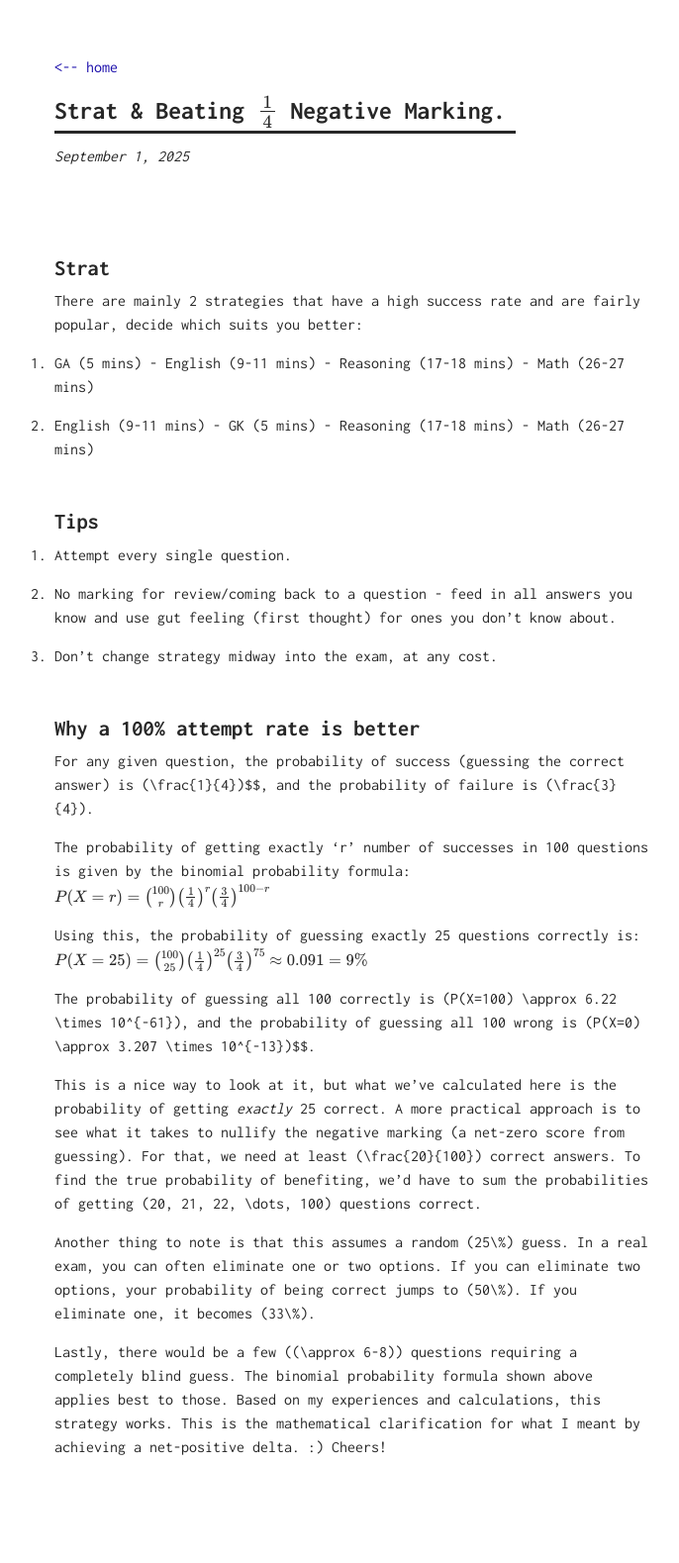
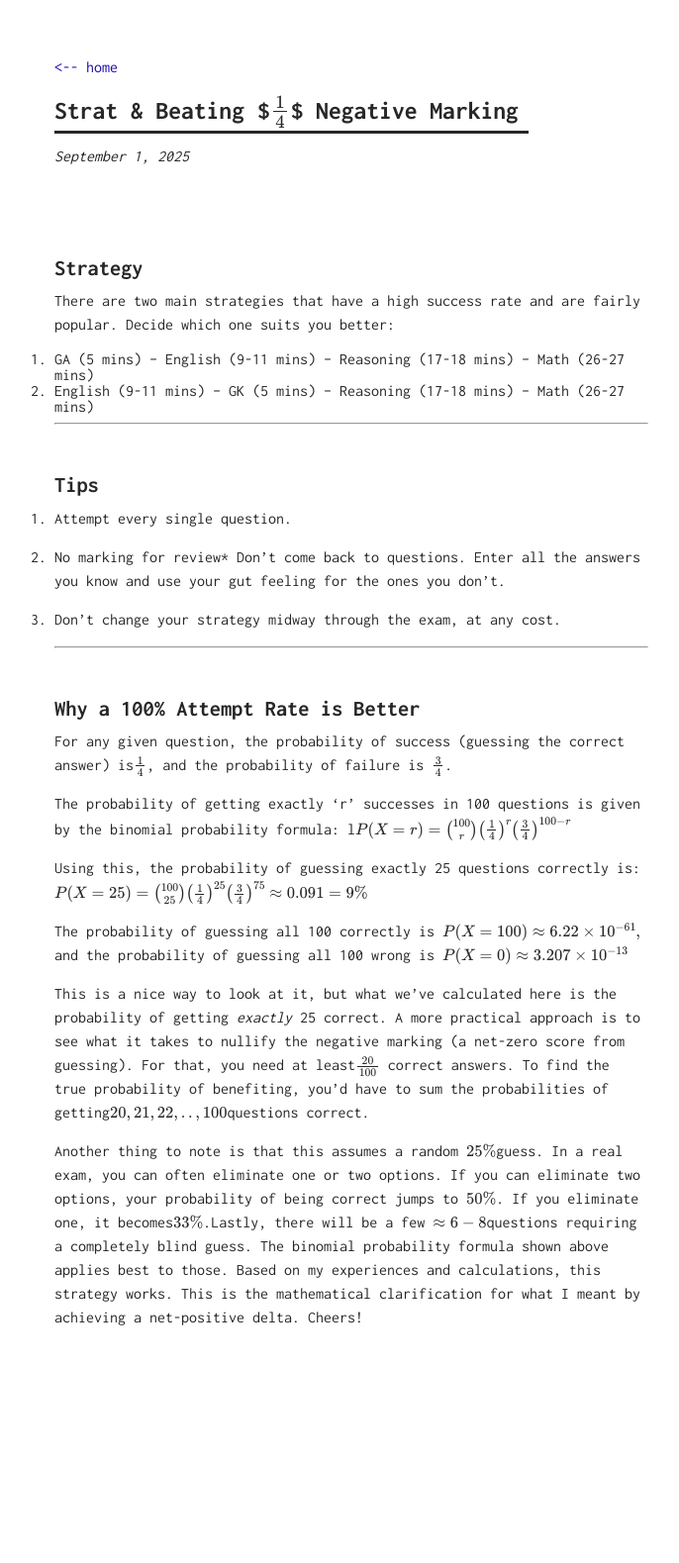
Before and after one commit to l19ux/l19ux.github.io, a Jekyll site: the page built from _posts/2025-09-01-maths-behind-one-fourth-negative-marking.md, in a window 1280 px wide. Shown: the whole page at 99% size, without its empty margins (285-971 px from the left). Built offline with Jekyll 4.4.1, drawn with Linux system fonts in a browser that asks for light colours; after the commit the page ends 1448 px from its top, so only the background shows below that.

Commit message:
Update 2025-09-01-maths-behind-one-fourth-negative-marking.md

```diff
--- a/_posts/2025-09-01-maths-behind-one-fourth-negative-marking.md
+++ b/_posts/2025-09-01-maths-behind-one-fourth-negative-marking.md
@@ -1,36 +1,42 @@
 ---
 layout: post
-title: Strat & Beating \(\frac{1}{4}\) Negative Marking.
+title: Strat & Beating $\(\frac{1}{4}\)$ Negative Marking
 ---
 
-# Strat
-There are mainly 2 strategies that have a high success rate and are fairly popular, decide which suits you better:
+# Strategy
 
-1. GA (5 mins) - English (9-11 mins) - Reasoning (17-18 mins) - Math (26-27 mins)
+There are two main strategies that have a high success rate and are fairly popular. Decide which one suits you better:
 
-2. English (9-11 mins) - GK (5 mins) - Reasoning (17-18 mins) - Math (26-27 mins)
+1.  <small>GA (5 mins) – English (9-11 mins) – Reasoning (17-18 mins) – Math (26-27 mins)</small>
+2.  <small>English (9-11 mins) – GK (5 mins) – Reasoning (17-18 mins) – Math (26-27 mins)</small>
+
+---
 
 # Tips
-1. Attempt every single question.
 
-2. No marking for review/coming back to a question - feed in all answers you know and use gut feeling (first thought) for ones you don't know about.
+1.  Attempt every single question.
 
-3. Don't change strategy midway into the exam, at any cost.
+2.  No marking for review* Don't come back to questions. Enter all the answers you know and use your gut feeling for the ones you don't.
 
-# Why a 100% attempt rate is better
+3.  Don't change your strategy midway through the exam, at any cost.
 
-For any given question, the probability of success (guessing the correct answer) is \(\frac{1}{4}\)$$, and the probability of failure is \(\frac{3}{4}\).
+---
 
-The probability of getting exactly 'r' number of successes in 100 questions is given by the binomial probability formula:
-$$P(X=r) = \binom{100}{r} \left(\frac{1}{4}\right)^r \left(\frac{3}{4}\right)^{100-r}$$
+# Why a 100% Attempt Rate is Better
+
+For any given question, the probability of success (guessing the correct answer) is<small>$$\frac{1}{4}$$</small>, and the probability of failure is<small> $$\frac{3}{4}$$</small>.
+
+The probability of getting exactly 'r' successes in 100 questions is given by the binomial probability formula:
+<small>l$$P(X=r) = \binom{100}{r} \left(\frac{1}{4}\right)^r \left(\frac{3}{4}\right)^{100-r}$$</small>
 
 Using this, the probability of guessing exactly 25 questions correctly is:
-$$P(X=25) = \binom{100}{25} \left(\frac{1}{4}\right)^{25} \left(\frac{3}{4}\right)^{75} \approx 0.091 = 9\%$$
+<small>$$P(X=25) = \binom{100}{25} \left(\frac{1}{4}\right)^{25} \left(\frac{3}{4}\right)^{75} \approx 0.091 = 9\%$$</small>
 
-The probability of guessing all 100 correctly is \(P(X=100) \approx 6.22 \times 10^{-61}\), and the probability of guessing all 100 wrong is \(P(X=0) \approx 3.207 \times 10^{-13}\)$$.
+The probability of guessing all 100 correctly is
+<small>$$P(X=100) \approx 6.22 \times 10^{-61},$$</small>
+ and the probability of guessing all 100 wrong is
+<small>$$P(X=0) \approx 3.207 \times 10^{-13}$$</small>
 
-This is a nice way to look at it, but what we've calculated here is the probability of getting *exactly* 25 correct. A more practical approach is to see what it takes to nullify the negative marking (a net-zero score from guessing). For that, we need at least \(\frac{20}{100}\) correct answers. To find the true probability of benefiting, we'd have to sum the probabilities of getting \(20, 21, 22, \dots, 100\) questions correct.
+This is a nice way to look at it, but what we've calculated here is the probability of getting *exactly* 25 correct. A more practical approach is to see what it takes to nullify the negative marking (a net-zero score from guessing). For that, you need at least<small>$$\frac{20}{100}$$</small> correct answers. To find the true probability of benefiting, you'd have to sum the probabilities of getting<small>$$20, 21, 22,..,100$$</small>questions correct.
 
-Another thing to note is that this assumes a random \(25\%\) guess. In a real exam, you can often eliminate one or two options. If you can eliminate two options, your probability of being correct jumps to \(50\%\). If you eliminate one, it becomes \(33\%\).
-
-Lastly, there would be a few (\(\approx 6-8\)) questions requiring a completely blind guess. The binomial probability formula shown above applies best to those. Based on my experiences and calculations, this strategy works. This is the mathematical clarification for what I meant by achieving a net-positive delta. :) Cheers!
+Another thing to note is that this assumes a random<small> $$25\%$$</small>guess. In a real exam, you can often eliminate one or two options. If you can eliminate two options, your probability of being correct jumps to <small>$$50\%$$</small>. If you eliminate one, it becomes<small>$$33\%$$.</small>Lastly, there will be a few <small>$$\approx 6-8$$</small>questions requiring a completely blind guess. The binomial probability formula shown above applies best to those. Based on my experiences and calculations, this strategy works. This is the mathematical clarification for what I meant by achieving a net-positive delta. Cheers!
```
